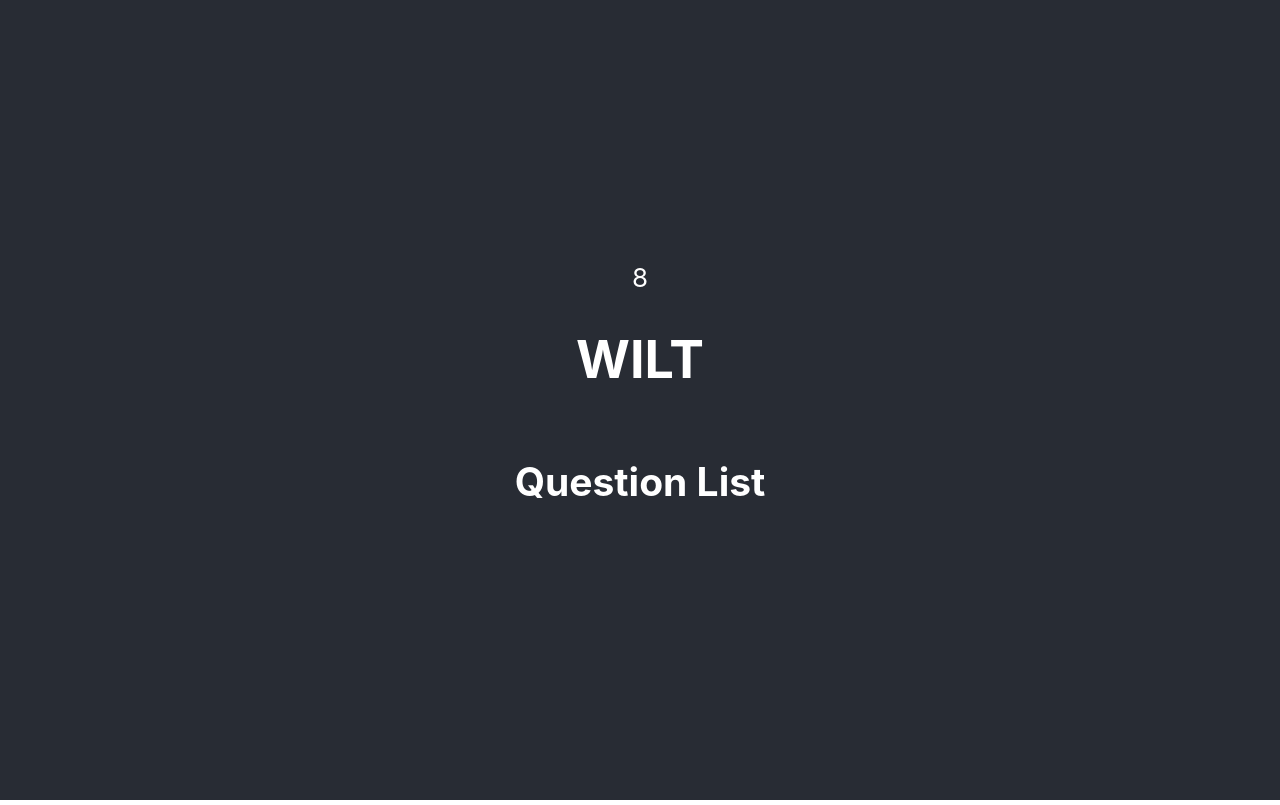
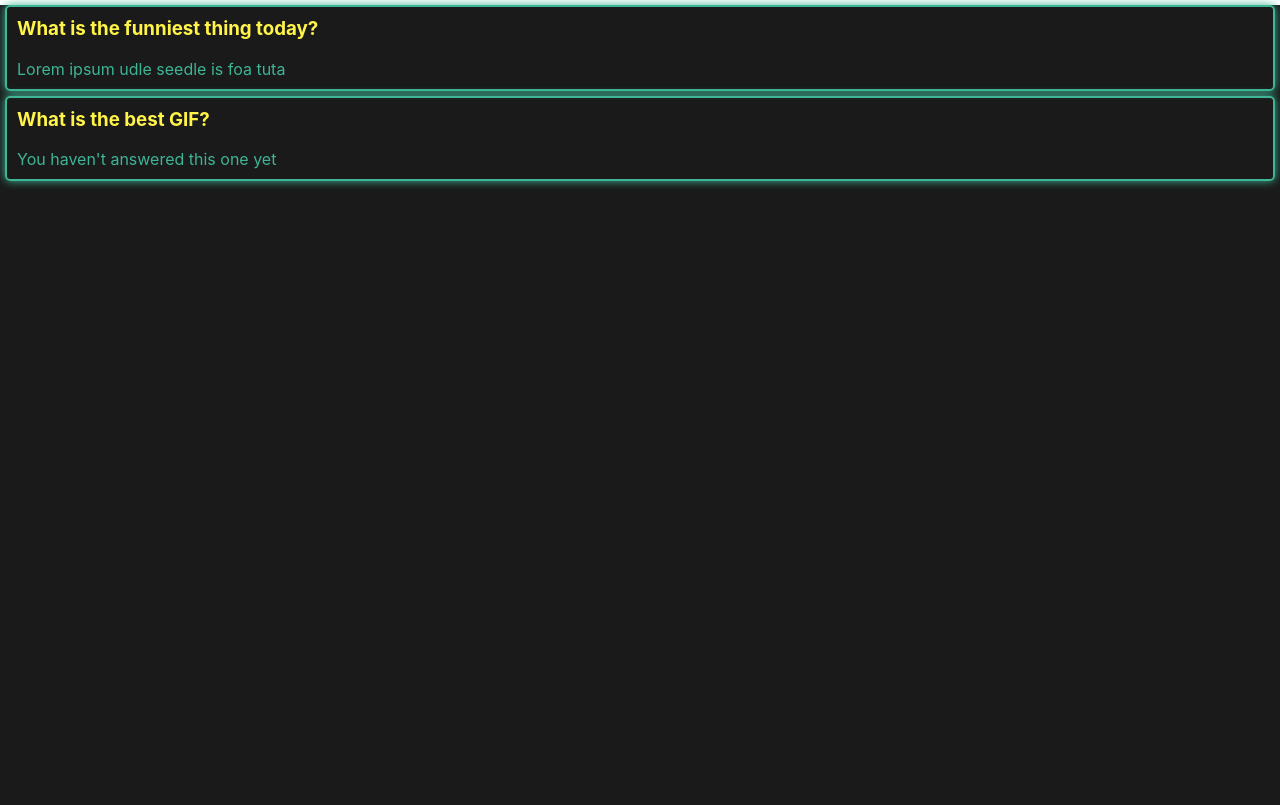
Before and after one commit to timefreer/wilt, a React (Create React App) app: page / in a window 1280 px wide. Built offline with nearby package versions, Linux system fonts and the light colour scheme.

Commit message:
Added basic list view for daily questions

```diff
--- a/src/components/App.css
+++ /dev/null
@@ -1,38 +0,0 @@
-.App {
-  text-align: center;
-}
-
-.App-logo {
-  height: 40vmin;
-  pointer-events: none;
-}
-
-@media (prefers-reduced-motion: no-preference) {
-  .App-logo {
-    animation: App-logo-spin infinite 20s linear;
-  }
-}
-
-.App-header {
-  background-color: #282c34;
-  min-height: 100vh;
-  display: flex;
-  flex-direction: column;
-  align-items: center;
-  justify-content: center;
-  font-size: calc(10px + 2vmin);
-  color: white;
-}
-
-.App-link {
-  color: #61dafb;
-}
-
-@keyframes App-logo-spin {
-  from {
-    transform: rotate(0deg);
-  }
-  to {
-    transform: rotate(360deg);
-  }
-}
--- /dev/null
+++ b/src/components/App.scss
@@ -0,0 +1,5 @@
+.wilt {
+    height: 100vh;
+    width: 100vw;
+    background: #1A1A1A;
+}
--- a/src/components/App.tsx
+++ b/src/components/App.tsx
@@ -1,18 +1,26 @@
-import { lazy } from 'react';
-import { BrowserRouter } from 'react-router-dom';
-import './App.css';
+import './App.scss';
 import QuestionList from './QuestionList';
+import QuestionSchema from '../models/Question.schema';
+import QuestionType from '../models/Question-type.enum';
+
+const QUESTIONS: QuestionSchema[] = [
+  {
+    date: '2021-05-05',
+    type: QuestionType.Text,
+    text: 'What is the funniest thing today?',
+    answer: 'Lorem ipsum udle seedle is foa tuta'
+  }, {
+    date: '2021-05-05',
+    type: QuestionType.Gif,
+    text: 'What is the best GIF?'
+  }
+];
 
 function App() {
   return (
-    <div className="wilt">
-      <header className="App-header">8
-        <h1>
-          WILT
-        </h1>
-        <QuestionList />
-      </header>
-    </div>
+    <main className="wilt">
+      <QuestionList questions={QUESTIONS} />
+    </main>
   );
 }
 
--- /dev/null
+++ b/src/components/Question.scss
@@ -0,0 +1,17 @@
+.question {
+    border: 2px solid #333;
+    border-radius: 5px;
+    padding: 0.625rem;
+    border-color: #3EB595;
+    color: #FFF447;
+    box-shadow: 0 0 10px #3eb595;
+
+    h1 {
+        margin-top: 0;
+    }
+
+    p {
+        margin-bottom: 0;
+        color: #3eb595;
+    }
+}
--- /dev/null
+++ b/src/components/Question.tsx
@@ -0,0 +1,23 @@
+import './Question.scss';
+import QuestionSchema from "../models/Question.schema";
+
+function Question(props: { question: QuestionSchema }) {
+    const question = props.question;
+
+    return (
+        <article className="question"
+            role="contentinfo"
+            aria-label="Question">
+            <header>
+                <h1>
+                    { question.text }
+                </h1>
+            </header>
+            <p>
+                { question.answer || "You haven't answered this one yet" }
+            </p>
+        </article>
+    );
+}
+
+export default Question;
--- /dev/null
+++ b/src/components/QuestionList.css
@@ -0,0 +1,6 @@
+#questions-to-answer-today {
+    display: flex;
+    flex-direction: column;
+    margin: 0.3125rem;
+    gap: 0.3125rem;
+}
--- a/src/components/QuestionList.tsx
+++ b/src/components/QuestionList.tsx
@@ -1,7 +1,19 @@
-import React from 'react';
+import './QuestionList.css';
+import QuestionSchema from '../models/Question.schema';
+import Question from './Question';
 
-export default class QuestionList extends React.Component {
-    render() {
-        return <h2>Question List</h2>
-    }
+function QuestionList(props: { questions: QuestionSchema[] }) {
+  const questions = props.questions.map(question => {
+    return <Question key={question.text} question={question} />
+  });
+
+  return (
+    <article id="questions-to-answer-today"
+      role="contentinfo"
+      aria-label="Questions to answer today">
+      { questions }
+    </article>
+  );
 }
+
+export default QuestionList;
--- /dev/null
+++ b/src/models/Question-type.enum.ts
@@ -0,0 +1,6 @@
+enum QuestionType {
+  Gif = 'GIF',
+  Text = 'Text'
+}
+
+export default QuestionType;
```
Also changed, not shown: src/models/Question.schema.ts (added, +10 -0 lines), 1 other file (tests, documents, lock files or other folders).
